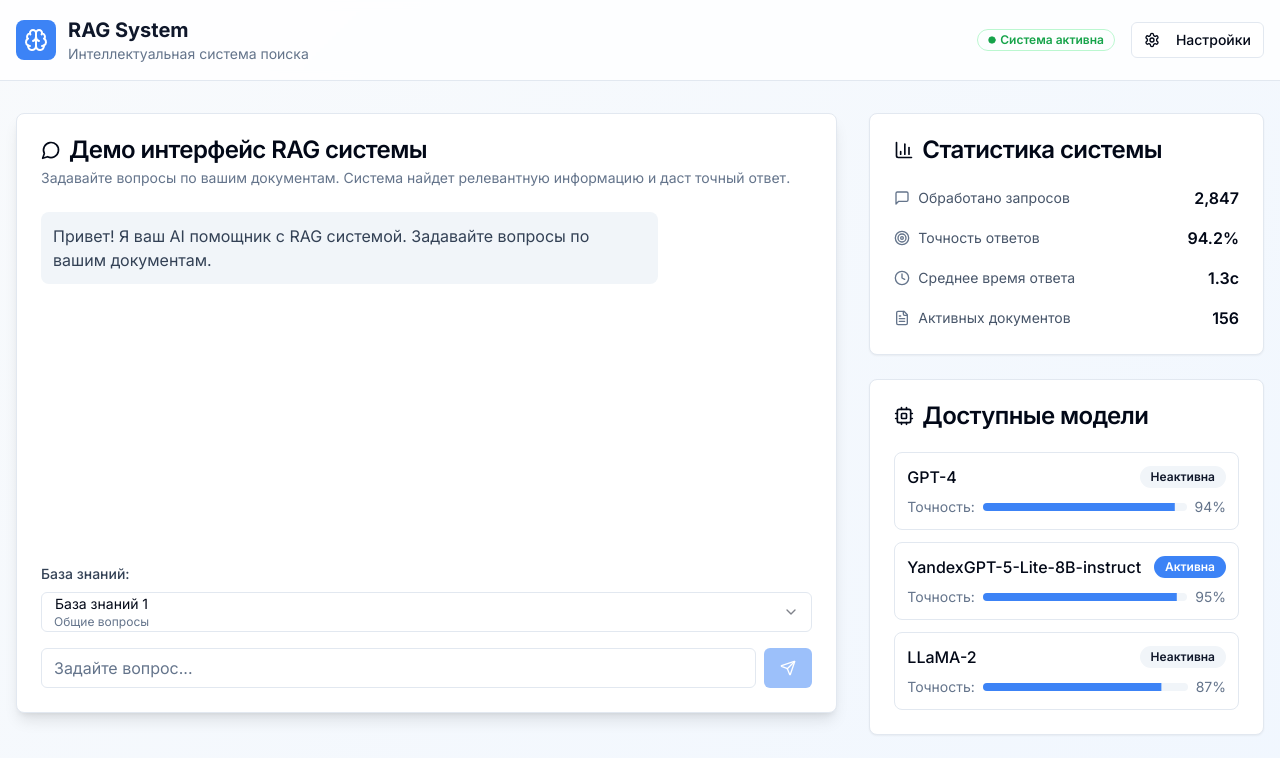
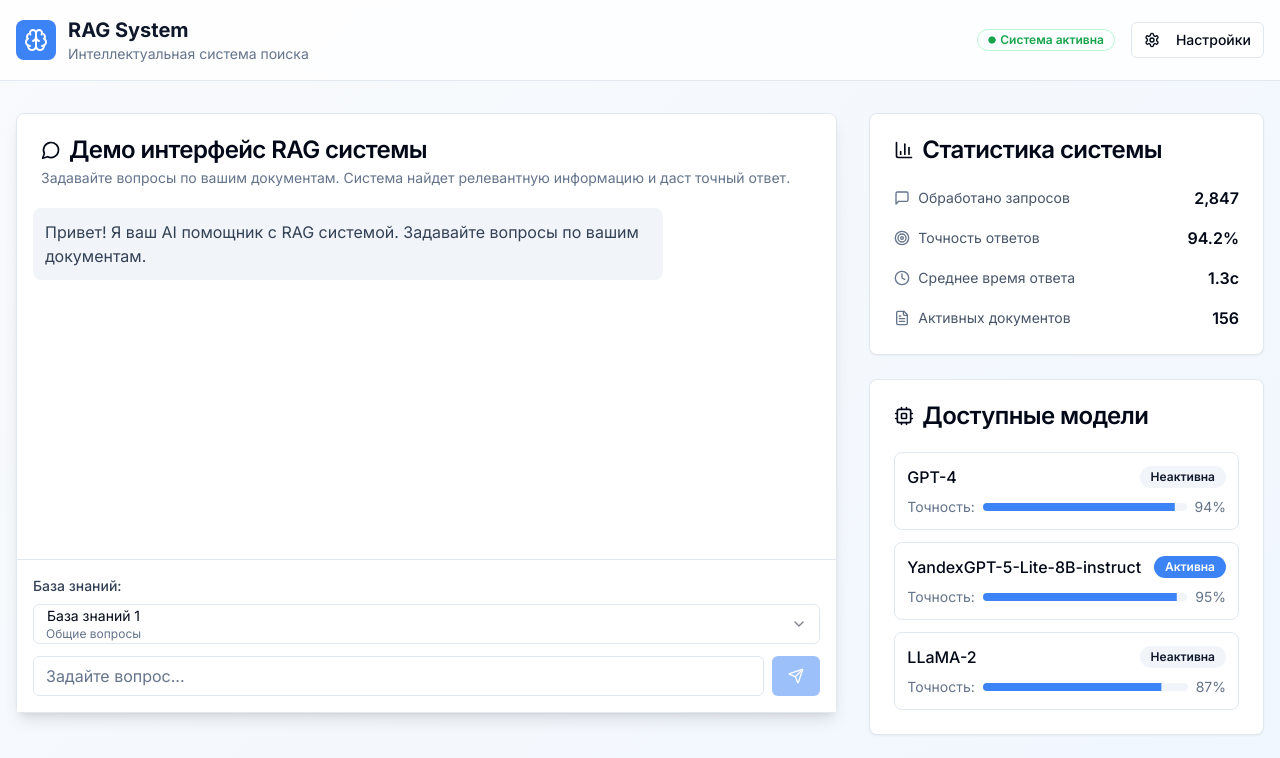
Before and after one commit to pr-poehali-dev/rag-system-site, a React (Vite) app: page / in a window 1280 px wide. Shown: the top 758 px of the page. Built offline with nearby package versions, Linux system fonts and the light colour scheme.

Commit message:
fix: адаптация мобильной версии ввода

```diff
--- a/src/lib/api.ts
+++ b/src/lib/api.ts
@@ -1,5 +1,5 @@
 // API Configuration
-const API_URL = 'https://3e817a23be6e.ngrok-free.app/api/query';
+const API_URL = 'https://4cac346d0c37.ngrok-free.app/api/query';
 
 // Database options
 export const DATABASE_OPTIONS = [
--- a/src/pages/Index.tsx
+++ b/src/pages/Index.tsx
@@ -102,7 +102,7 @@ const Index = () => {
           {/* Main Chat Interface */}
           <div className="lg:col-span-2 order-1 lg:order-1">
             <Card className="h-[70vh] lg:h-[600px] flex flex-col shadow-lg">
-              <CardHeader>
+              <CardHeader className="pb-3">
                 <CardTitle className="flex items-center">
                   <Icon name="MessageCircle" size={20} className="mr-2" />
                   Демо интерфейс RAG системы
@@ -112,9 +112,9 @@ const Index = () => {
                 </CardDescription>
               </CardHeader>
 
-              <CardContent className="flex-1 flex flex-col">
+              <CardContent className="flex-1 flex flex-col p-0">
                 {/* Messages */}
-                <div className="flex-1 overflow-y-auto mb-4 space-y-4 px-2 lg:px-0 scrollbar-thin scrollbar-thumb-slate-300 scrollbar-track-slate-100">
+                <div className="flex-1 overflow-y-auto space-y-4 px-4 pt-2 pb-4 scrollbar-thin scrollbar-thumb-slate-300 scrollbar-track-slate-100">
                   {messages.map((message, index) => (
                     <div key={index} className={`flex ${message.type === 'user' ? 'justify-end' : 'justify-start'}`}>
                       <div className={`max-w-[85%] lg:max-w-[80%] p-3 rounded-lg text-sm lg:text-base ${
@@ -154,8 +154,10 @@ const Index = () => {
                   )}
                 </div>
 
+                {/* Fixed Input Area at bottom */}
+                <div className="border-t bg-white p-4 space-y-3">
                   {/* Database selector */}
-                <div className="mb-3 lg:mb-4">
+                  <div>
                     <label className="text-xs lg:text-sm font-medium text-slate-700 mb-2 block">
                       База знаний:
                     </label>
@@ -189,6 +191,7 @@ const Index = () => {
                     <Button onClick={handleSendMessage} disabled={isLoading || !inputValue.trim()} className="shrink-0">
                       <Icon name="Send" size={16} />
                     </Button>
+                  </div>
                 </div>
               </CardContent>
             </Card>
```
Lines whose indentation alone changed are shown as unchanged.
